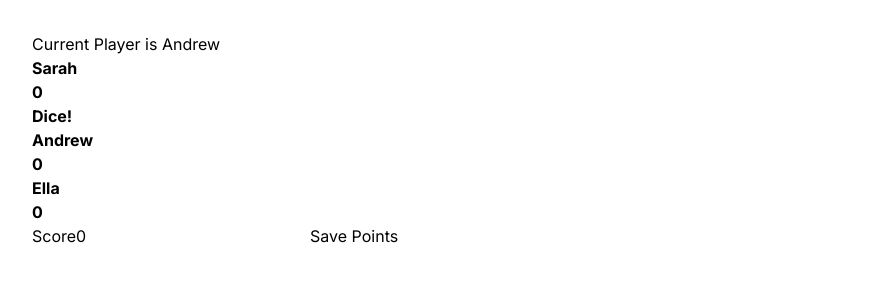
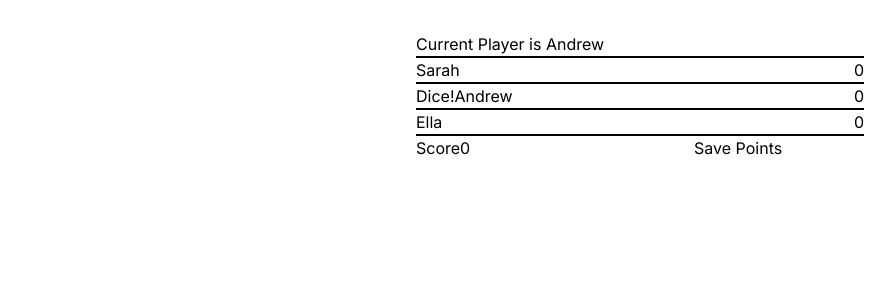
Before and after one commit to sarahholden/gintiki, a Next.js app: page / in a window 1280 px wide. Shown: the top 300 px of the page, without its empty margins (0-895 px from the left). Built offline with nearby package versions, Linux system fonts and the light colour scheme.

Commit message:
initial commit

```diff
--- a/app/page.tsx
+++ b/app/page.tsx
@@ -58,10 +58,10 @@ export function Game() {
   }
 
   return (
-    <>
+    <section className="mx-auto max-w-md">
       <PlayersList players={players} currentPlayer={currentPlayer} />
       <AddScore currentPlayer={currentPlayer} onSaveScore={onSaveScore} />
-    </>
+    </section>
   );
 }
 
@@ -75,13 +75,13 @@ export function PlayersList({
   return (
     <>
       <p>Current Player is {currentPlayer.name}</p>
-      <ul className="list-none font-bold">
+      <ul className="list-none border-black border-b-2">
         {players.map((player) => {
           return (
-            <li key={player.id}>
+            <li key={player.id} className="flex border-black border-t-2">
               {currentPlayer.id === player.id && `Dice!`}
-              <p>{player.name}</p>
-              <p>{player.score}</p>
+              <p className="flex-auto">{player.name}</p>
+              <p className="ml-auto">{player.score}</p>
             </li>
           );
         })}
```
